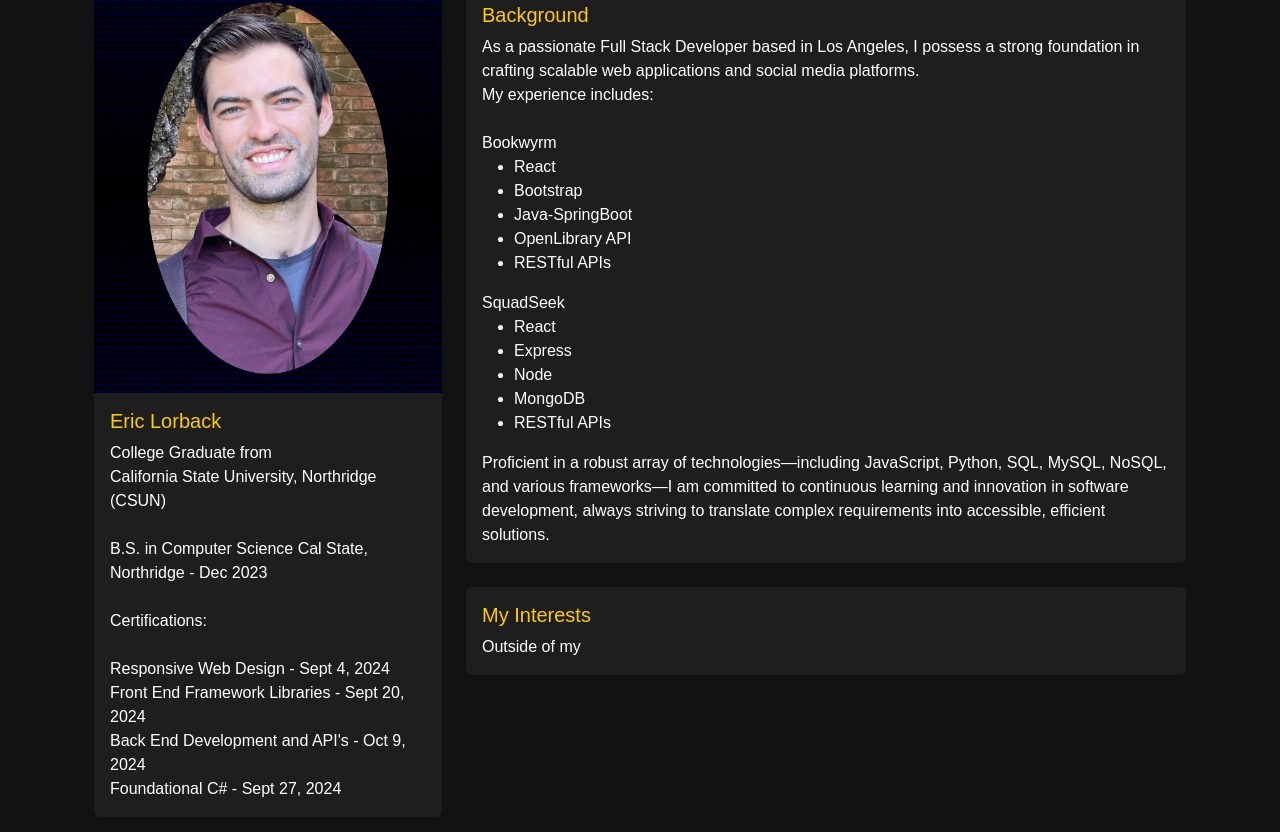
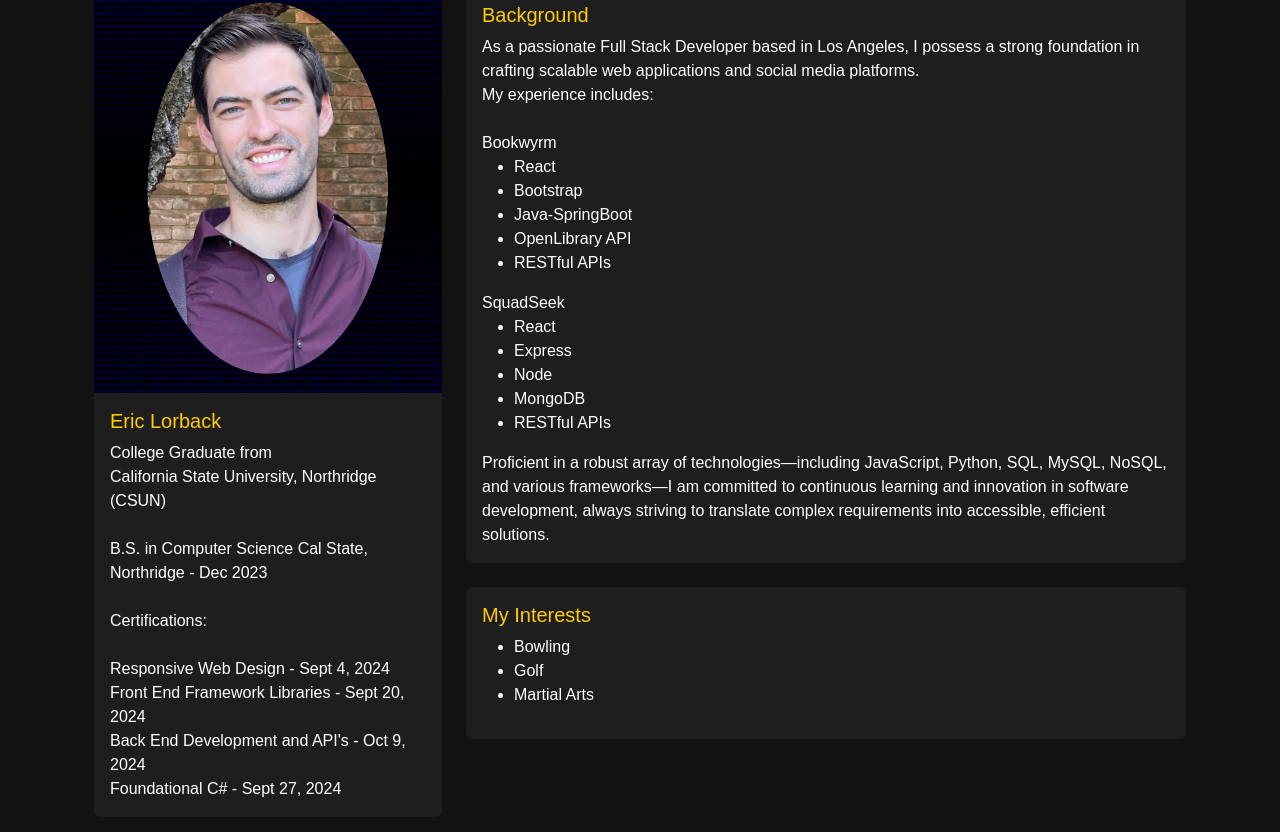
Before and after one commit to elorback/elorback, a React (Create React App) app in the folder personal-website/: page /about in a window 1280 px wide. Shown: the part 314-1146 px from the top of the page. Built offline with nearby package versions, Linux system fonts and the light colour scheme.

Commit message:
updated interests

```diff
--- a/personal-website/src/components/About.js
+++ b/personal-website/src/components/About.js
@@ -73,7 +73,13 @@ export default function About() {
           <Card>
             <Card.Body>
               <Card.Title>My Interests</Card.Title>
-              <Card.Text>Outside of my </Card.Text>
+              <Card.Text>
+                <ul>
+                  <li>Bowling</li>
+                  <li>Golf</li>
+                  <li>Martial Arts</li>
+                </ul>
+              </Card.Text>
             </Card.Body>
           </Card>
         </Col>
```
